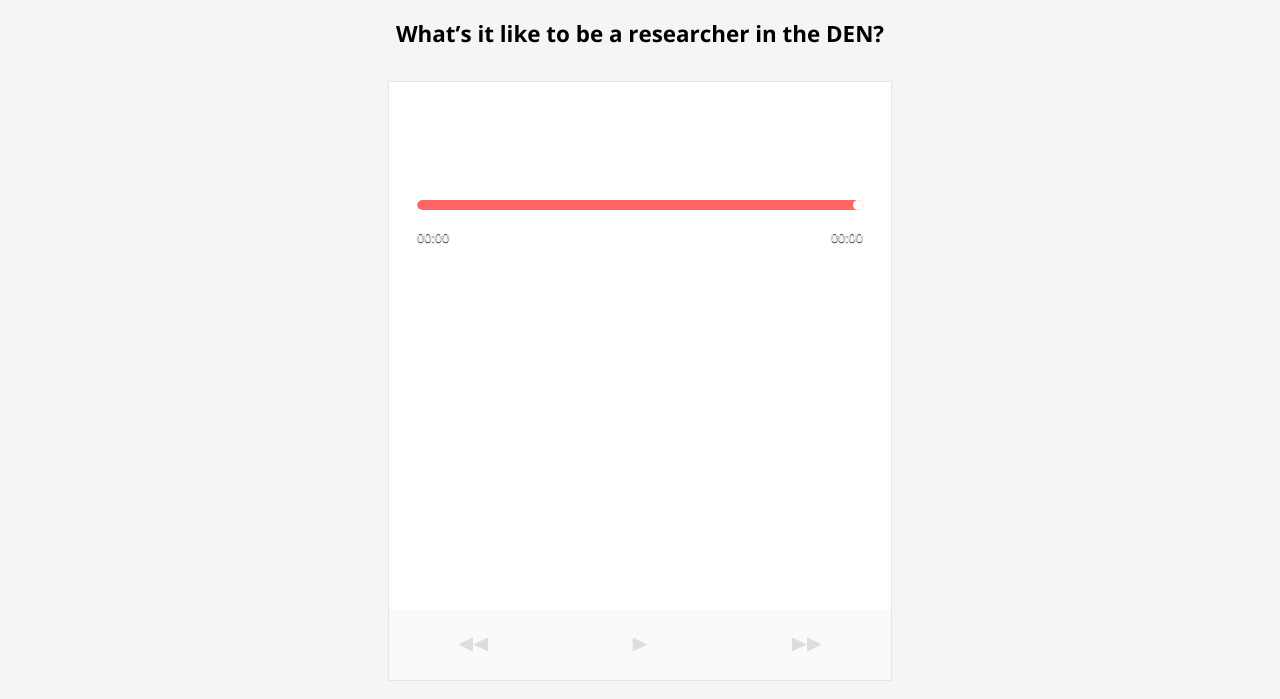
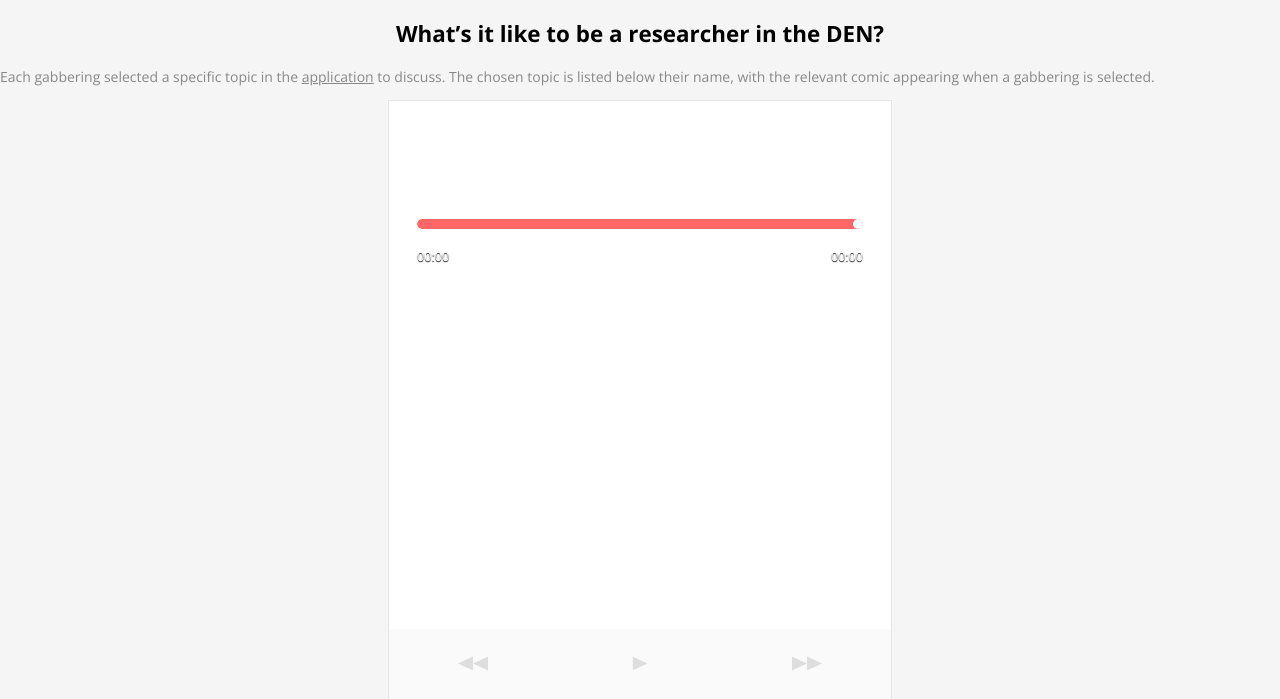
Before and after one commit to jawrainey/GabberAPI, a Flask app: page /explore in a window 1280 px wide. Shown: the top 699 px of the page. Run offline with Flask 2, Linux system fonts and the light colour scheme; data that the repository does not hold is empty.

Commit message:
More phrasing

```diff
--- a/gabber/templates/explore.html
+++ b/gabber/templates/explore.html
@@ -18,6 +18,8 @@
   </style>
 <body>
   <h2>What’s it like to be a researcher in the DEN?</h2>
+  <p class="center">Each gabbering selected a specific topic in the <a href="{{ url_for('main.download') }}">application</a> to discuss. The chosen topic is listed below their
+  name, with the relevant comic appearing when a gabbering is selected.</p>
   <div class='jAudio--player'>
     <audio></audio>
     <div class='jAudio--ui'>
```
